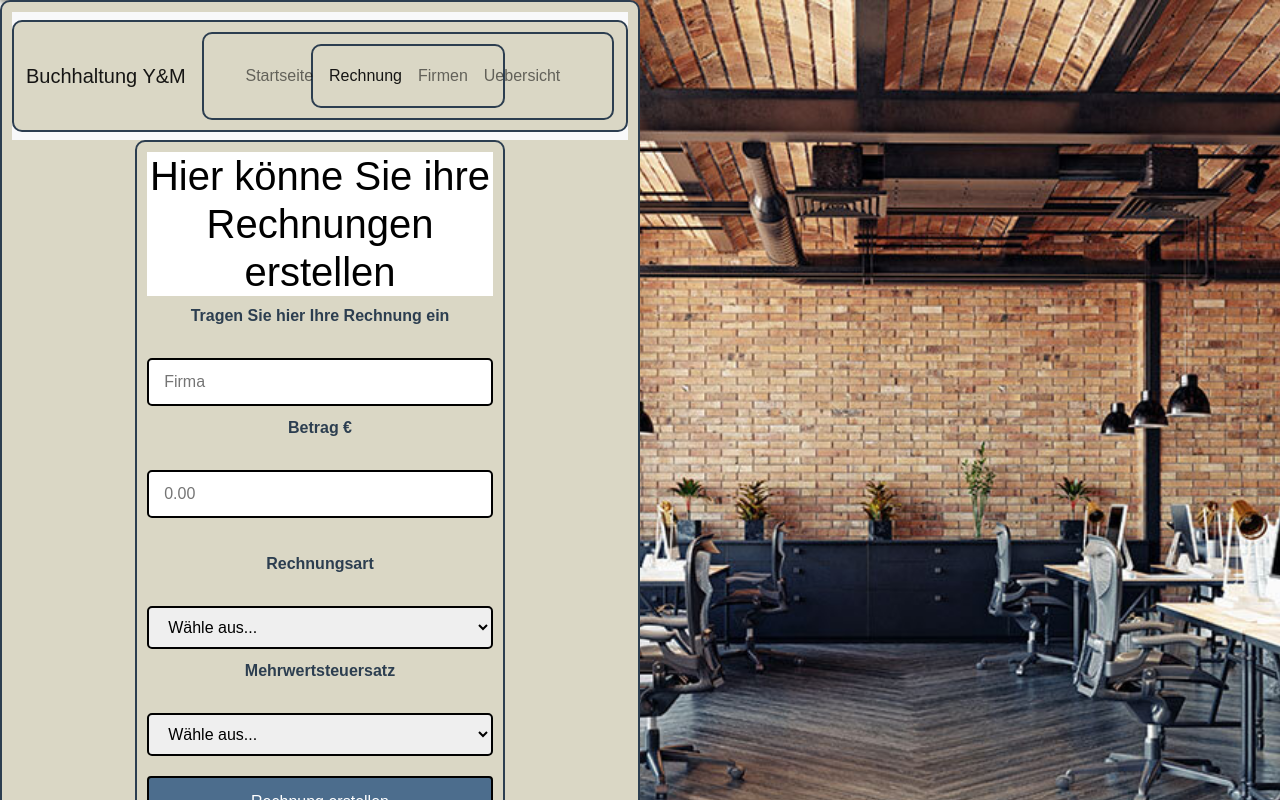
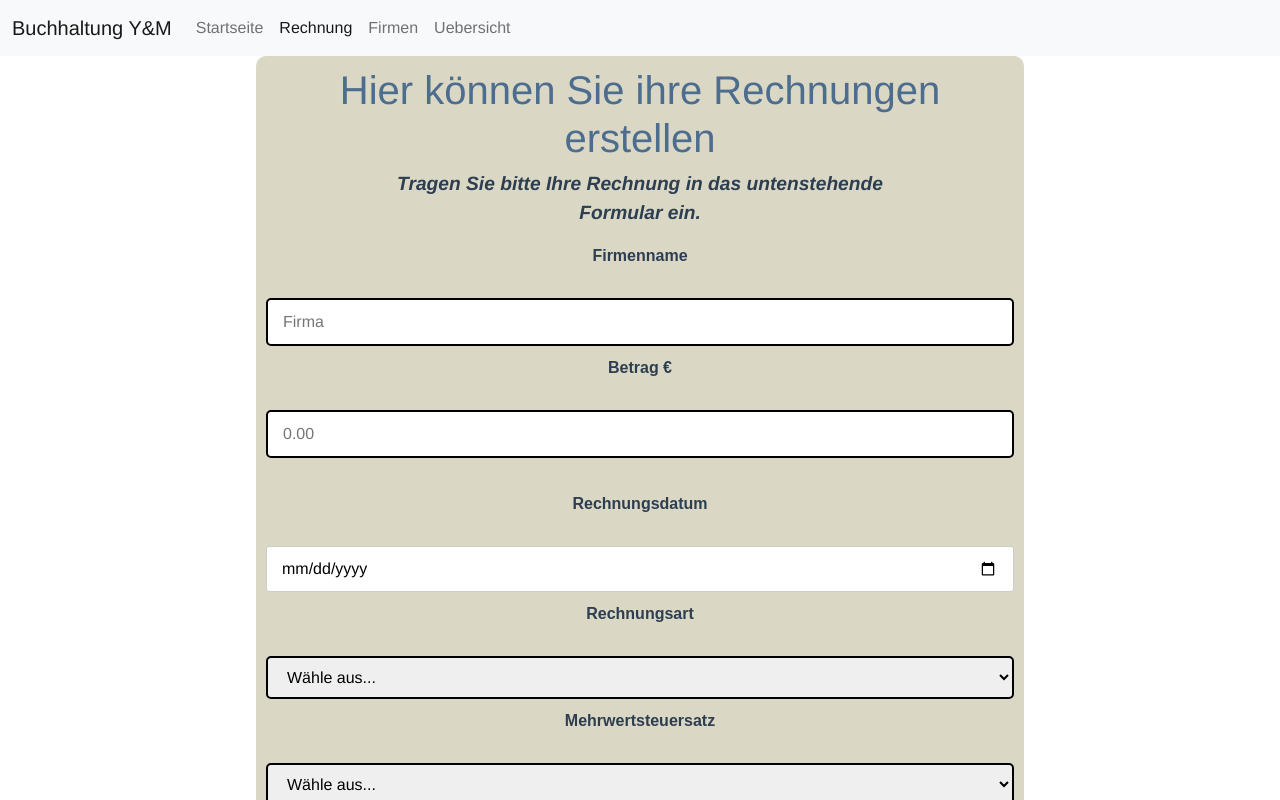
Before and after one commit to YafesEkim/webtech-frontend-accounting, a Vue app: page /rechnung in a window 1280 px wide. Shown: the top 800 px of the page. Built offline with nearby package versions, Linux system fonts and the light colour scheme.

Commit message:
CSS+Html

```diff
--- a/src/components/Navbar.vue
+++ b/src/components/Navbar.vue
@@ -18,12 +18,12 @@
   </nav>
 </template>
 
-<script>
+<script scoped>
 export default {
   name: 'Navbar'
 }
 </script>
 
-<style scoped>
+<style>
 
 </style>
--- a/src/views/Firmen.vue
+++ b/src/views/Firmen.vue
@@ -27,17 +27,18 @@ export default {
 }
 </script>
 
-<style>
-
-p, div, label {
+<style scoped>
+p,div,label
+{
   font-family: Arial, Helvetica, sans-serif;
 }
 
-body {
+body{
   background-color: rgb(174, 201, 77);
-  background-image: url("../assets/buero-einrichten-t.jpg");
+  background-image:
+    url("../assets/buero-einrichten-t.jpg");
   background-repeat: no-repeat;
-  -webkit-background-size: cover;
+  -webkit-background-size : cover;
   -moz-background-size: cover;
   -moz-background-size: cover;
 
@@ -54,7 +55,6 @@ body {
   align-items: center;
   text-align: center;
 }
-
 .banner::after {
   content: "";
   background-color: rgba(0, 0, 0, 0.6);
@@ -62,7 +62,6 @@ body {
   width: 100%;
   height: 100%;
 }
-
 h1 {
   background-color: white;
   color: black;
@@ -73,9 +72,7 @@ div {
   background-color: #DAD7C5;
   padding: 10px;
   width: 50%;
-  align-items: center;
-  justify-content: center;
-  border: 2px solid;
+  height: 50%;
 }
 
 .form {
@@ -87,7 +84,7 @@ div {
 
 }
 
-input[type=text], input[type=password], input[type=number], input[type="reset"], select {
+input[type=text] , input[type=password], input[type=number], input[type="reset"],  select {
   width: 100%;
   padding: 10px 15px;
   margin: 10px 0px;
@@ -115,7 +112,7 @@ input[type="reset"]:hover {
   background-color: rgb(165, 0, 0);
 }
 
-input[type=submit] {
+input[type=submit]{
   width: 100%;
   background-color: #4C6D8D;
   color: white;
@@ -129,15 +126,15 @@ input[type=submit] {
   font-family: Arial, Helvetica, sans-serifs;
 }
 
-input[type=submit]:hover {
-  background-color: #041B31;
+input[type=submit]:hover{
+  background-color:#041B31;
 }
 
-.firmatext {
+.firmatext{
   text-align: center;
 }
 
-input[type=text], input[type=number], select {
+input[type=text] , input[type=number], select {
   width: 100%;
   padding: 10px 15px;
   margin: 10px 0px;
--- a/src/views/Home.vue
+++ b/src/views/Home.vue
@@ -5,7 +5,7 @@
   </div>
 </template>
 
-<script>
+<script scoped>
 // @ is an alias to /src
 import HelloWorld from '@/components/HelloWorld.vue'
 
--- a/src/views/Rechnung.vue
+++ b/src/views/Rechnung.vue
@@ -1,11 +1,14 @@
 <template>
   <div class="container">
-    <h1 style="text-align: center;">Hier könne Sie ihre Rechnungen erstellen</h1>
+    <h1 style="text-align: center;">Hier können Sie ihre Rechnungen erstellen</h1>
+    <p>Tragen Sie bitte Ihre Rechnung in das untenstehende  <br >Formular ein.</p>
     <form>
-      <label for="firma">Tragen Sie hier Ihre Rechnung ein</label>
+      <label for="firma">Firmenname</label>
       <input type="text" id="firma" name="firma" placeholder="Firma" required>
       <label for="summe">Betrag €</label> <br>
       <input type="number" id="summe" name="summe" placeholder="0.00" step="any" required> <br> <br>
+      <label for="rechnungsdatum">Rechnungsdatum</label>
+      <input type="date" name="rechnungsdatum" id="rechnungsdatum">
       <label for="art">Rechnungsart</label>
       <select id="art" name="rechnungsart" required>
         <option value="" disabled selected hidden>Wähle aus...</option>
@@ -31,6 +34,23 @@ export default {
 </script>
 
 <style scoped>
+
+body {
+  background-image: url("../assets/buero-einrichten-t.jpg");
+  background-repeat: no-repeat;
+  -webkit-background-size : cover;
+  -moz-background-size: cover;
+  -moz-background-size: cover;
+}
+h1 {
+  color: #4C6D8D ;
+}
+p{
+  text-align: center;
+  font-size: larger;
+  font-weight: bold;
+  font-style: italic;
+}
 div{
   border-radius: 10px;
   background-color: #DAD7C5;
@@ -39,7 +59,7 @@ div{
 
 }
 
-input[type=text] , input[type=password], input[type=number], select {
+input[type=text] , input[type=password], input[type=number], input[type=date] , select {
   width: 100%;
   padding: 10px 15px;
   margin: 10px 0px;
```
